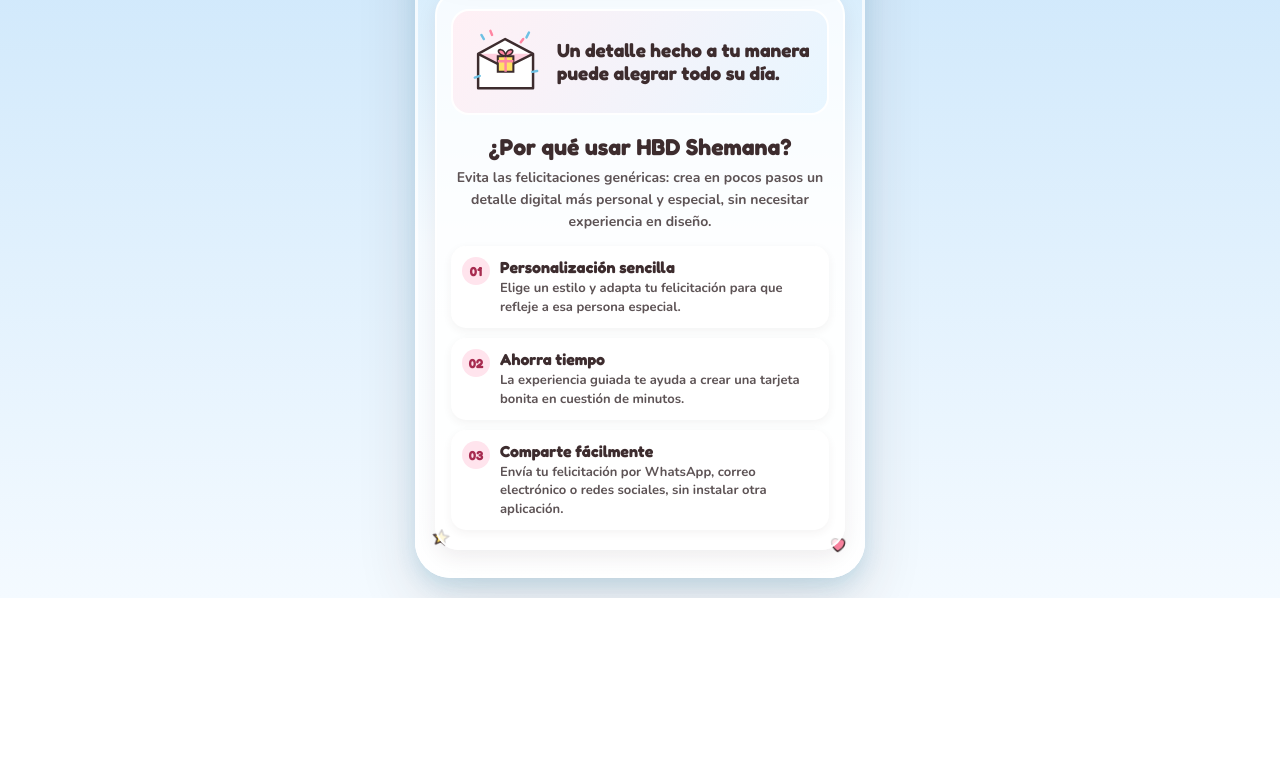
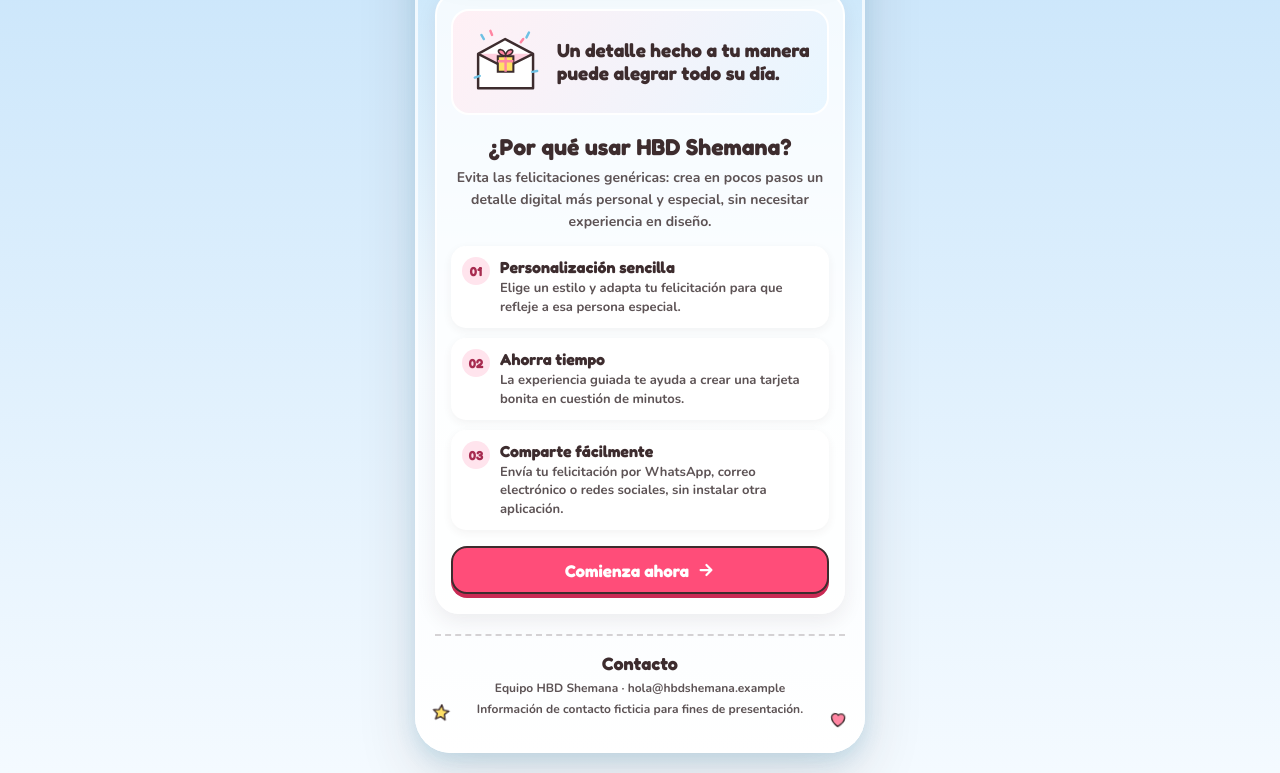
Before and after one commit to MarleneAmi-612/HBD_Shemana, a plain HTML site: page src/index.html in a window 1280 px wide. Shown: the part 723-1496 px from the top of the page. Before the commit the page ends 1321 px from the top, so only its background shows below. Drawn offline with nearby package versions, Linux system fonts and the light colour scheme.

Commit message:
Mejorar diseno final de la pagina

```diff
--- a/src/index.html
+++ b/src/index.html
@@ -766,6 +766,66 @@
         line-height: 1.45;
       }
 
+      .cta-button {
+        display: flex;
+        align-items: center;
+        justify-content: center;
+        gap: 8px;
+        width: 100%;
+        min-height: 48px;
+        margin-top: 16px;
+        padding: 10px 16px;
+        border: 2px solid var(--ink);
+        border-radius: 16px;
+        background: var(--pink-vivid);
+        box-shadow: 0 4px 0 var(--pink-vivid-shadow);
+        color: #ffffff;
+        font-family: var(--font-display);
+        font-size: 17px;
+        font-weight: 700;
+        text-align: center;
+        text-decoration: none;
+        transition: transform 160ms var(--ease-out), box-shadow 160ms var(--ease-out);
+      }
+
+      .cta-button:hover {
+        transform: translateY(-2px);
+        box-shadow: 0 6px 0 var(--pink-vivid-shadow);
+      }
+
+      .cta-button:active {
+        transform: translateY(2px);
+        box-shadow: 0 2px 0 var(--pink-vivid-shadow);
+      }
+
+      .cta-button:focus-visible {
+        outline: 3px solid var(--ink);
+        outline-offset: 3px;
+      }
+
+      .contact-footer {
+        width: 100%;
+        margin-top: 20px;
+        padding: 16px 12px 4px;
+        border-top: 2px dashed rgba(61, 44, 46, 0.2);
+        color: var(--text-muted);
+        text-align: center;
+      }
+
+      .contact-footer h2 {
+        margin: 0 0 5px;
+        color: var(--ink);
+        font-family: var(--font-display);
+        font-size: 18px;
+      }
+
+      .contact-footer p {
+        margin: 3px 0;
+        font-size: 12px;
+        font-weight: 700;
+        line-height: 1.5;
+      }
+
       .wavy-divider {
         display: flex;
         justify-content: center;
@@ -1245,7 +1305,19 @@
               </div>
             </li>
           </ul>
+          <a class="cta-button" href="#theme-pill-btn">
+            Comienza ahora
+            <svg width="18" height="18" viewBox="0 0 20 20" fill="none" aria-hidden="true">
+              <path d="M4 10H16M10.5 4.5L16 10L10.5 15.5" stroke="currentColor" stroke-width="2.5" stroke-linecap="round" stroke-linejoin="round" />
+            </svg>
+          </a>
         </section>
+
+        <footer class="contact-footer">
+          <h2>Contacto</h2>
+          <p>Equipo HBD Shemana · <span>hola@hbdshemana.example</span></p>
+          <p>Información de contacto ficticia para fines de presentación.</p>
+        </footer>
       </div>
     </main>
 
```
